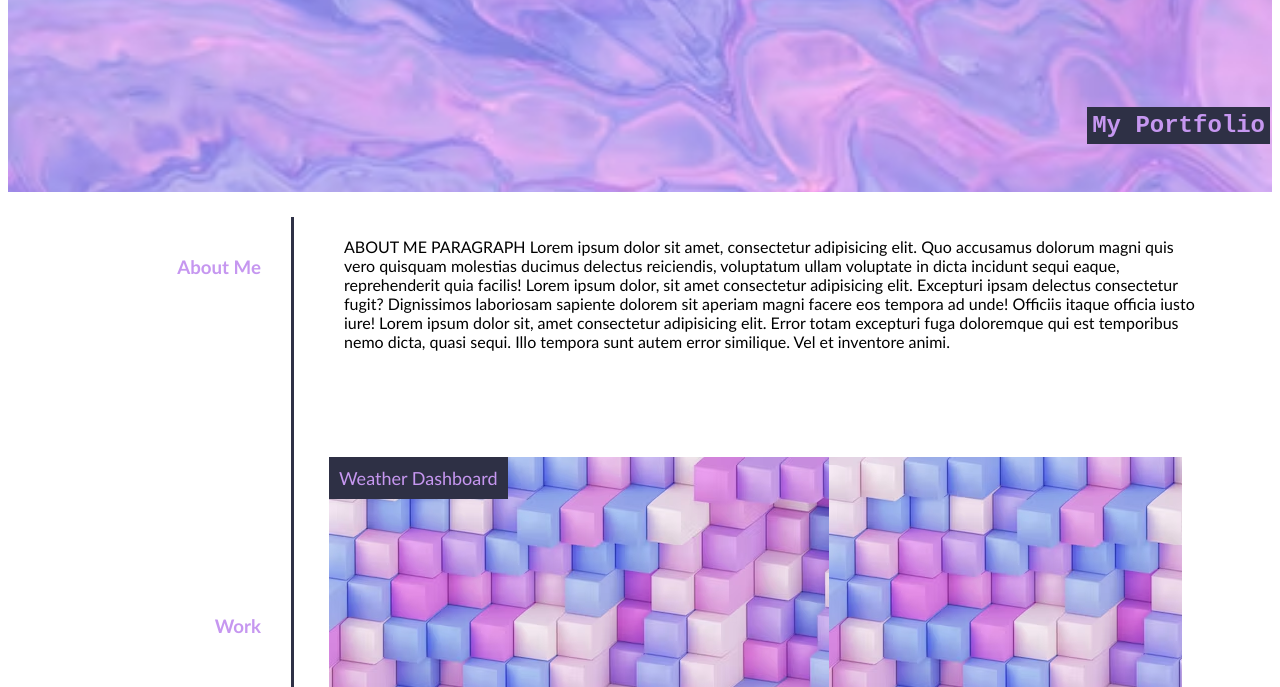
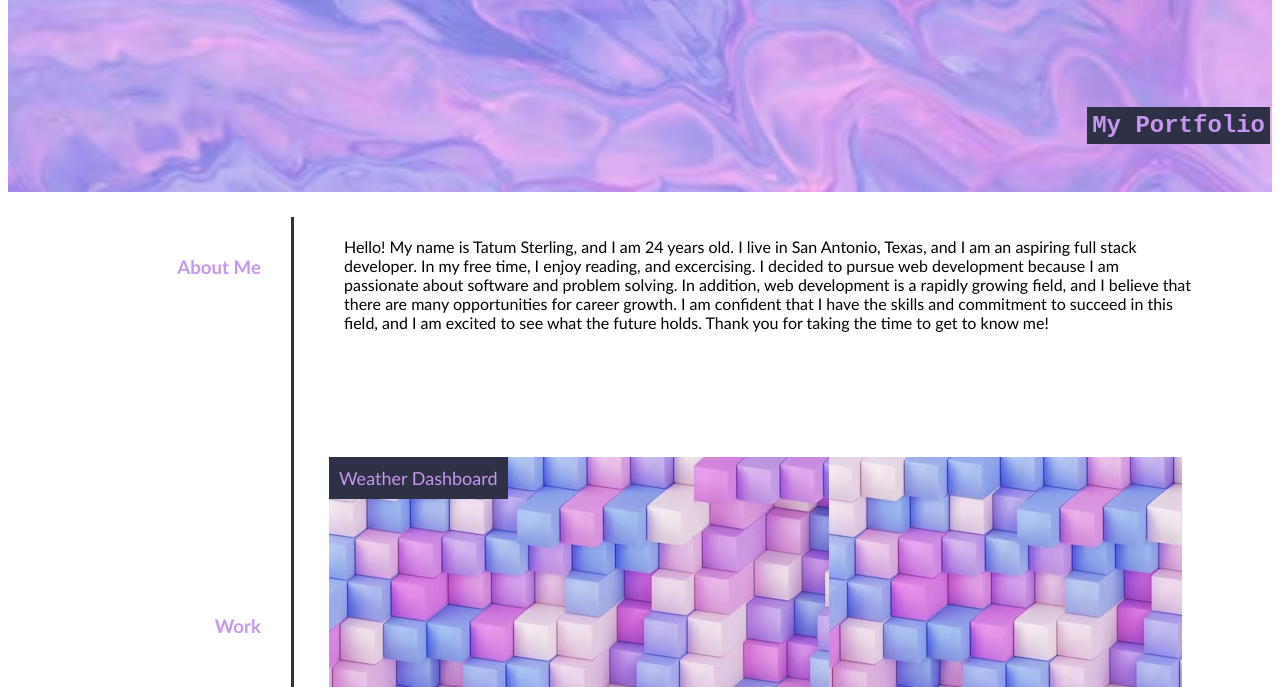
Before and after one commit to TatumSterling/challenge-2, a plain HTML site: page index.html in a window 1280 px wide. Shown: the part 113-800 px from the top of the page. Drawn offline with Linux system fonts and the light colour scheme.

Commit message:
Update index.html

```diff
--- a/index.html
+++ b/index.html
@@ -5,7 +5,7 @@
 <head>
     <meta charset="UTF-8">
     <meta name="viewport" content="width=device-width, initial-scale=1.0">
-    <title>Your next employee</title>
+    <title>Tatum Sterling</title>
     <link rel="stylesheet" href="assets/style.css">
 </head>
 
@@ -38,15 +38,13 @@
     <main>
         <div class="main-column">
             <section class="about-me-p">
-                <p> ABOUT ME PARAGRAPH Lorem ipsum dolor sit amet, consectetur adipisicing elit.
-                    Quo accusamus dolorum magni quis vero quisquam molestias ducimus delectus reiciendis,
-                    voluptatum ullam voluptate in dicta incidunt sequi eaque, reprehenderit quia facilis!
-                    Lorem ipsum dolor, sit amet consectetur adipisicing elit.
-                    Excepturi ipsam delectus consectetur fugit? Dignissimos laboriosam sapiente dolorem sit
-                    aperiam magni facere eos tempora ad unde! Officiis itaque officia iusto iure!
-                    Lorem ipsum dolor sit, amet consectetur adipisicing elit. Error totam excepturi
-                    fuga doloremque qui est temporibus nemo dicta, quasi sequi. Illo tempora sunt autem
-                    error similique. Vel et inventore animi.
+                <p> Hello! My name is Tatum Sterling, and I am 24 years old. I live in San Antonio, Texas,
+                    and I am an aspiring full stack developer. In my free time, I enjoy reading, and
+                    excercising. I decided to pursue web development because
+                    I am passionate about software and problem solving. In addition, web development is a rapidly growing field,
+                    and I believe that there are many opportunities for career growth. I am confident that I have the skills
+                    and commitment to succeed in this field,
+                    and I am excited to see what the future holds. Thank you for taking the time to get to know me!
                 </p>
             </section>
             <section class ="larger-image-container">
```
